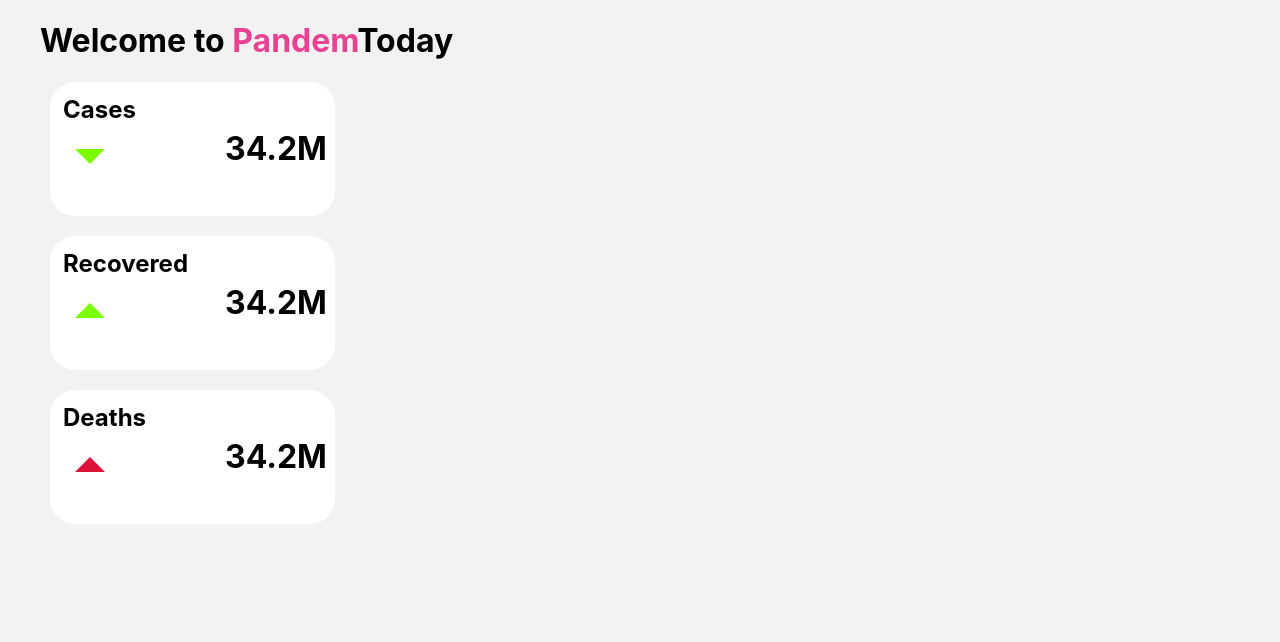
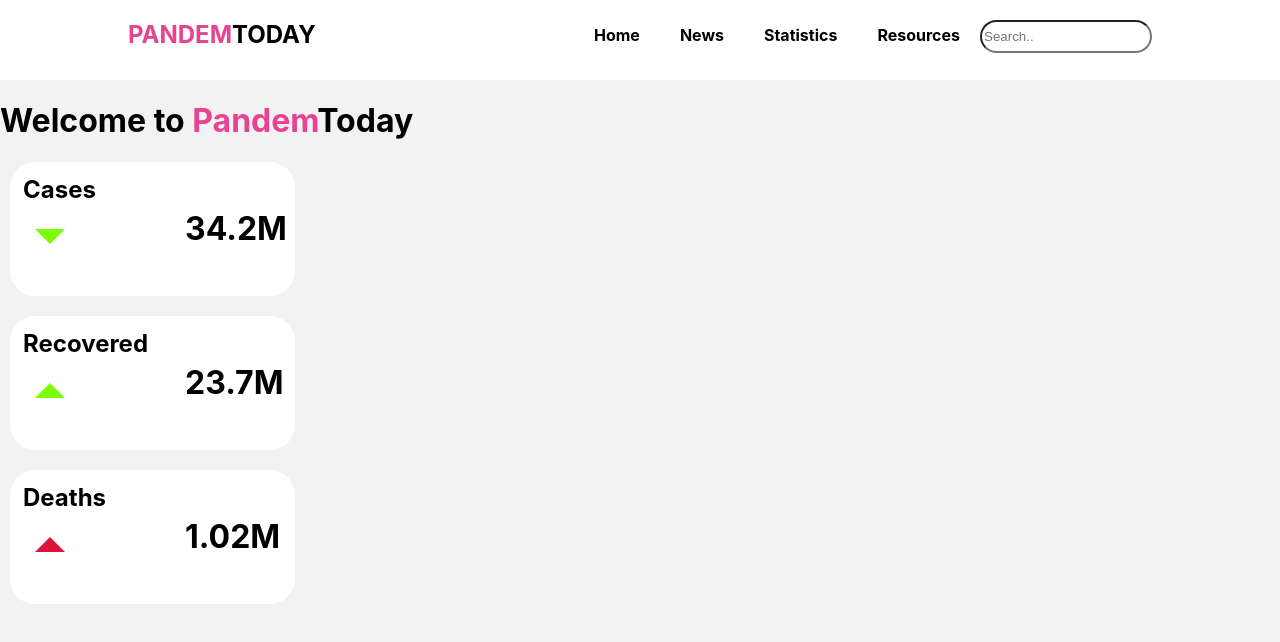
Before and after one commit to Jonathanferreras/PandemToday, a Next.js app: page / in a window 1280 px wide. Shown: the top 642 px of the page. Built offline with nearby package versions, Linux system fonts and the light colour scheme.

Commit message:
done: Create NavBar component, Create classes for styling of Navbar

```diff
--- /dev/null
+++ b/components/Navbar.js
@@ -0,0 +1,23 @@
+import Link from 'next/link'
+import Head from 'next/head'
+
+
+export default function Navbar(){
+  return(
+    <div className="navbar">
+      <div className="content">
+        <h2 className="logo"><span style={{ color: '#E84393' }}>PANDEM</span>TODAY</h2>
+        <div className="menu">
+          <Link  href="/"><a className="menu-item">Home</a></Link>
+          <Link className="menu-item" href="/"><a>News</a></Link>
+          <Link className="menu-item" href="/"><a>Statistics</a></Link>
+          <Link className="menu-item" href="/"><a>Resources</a></Link>
+
+          <div className="search-bar">
+            <input type="text" name="search" placeholder="Search.." />
+          </div>
+        </div>
+      </div>
+    </div>
+  )
+}
--- a/src/pages/index.js
+++ b/src/pages/index.js
@@ -1,5 +1,6 @@
 /* eslint-disable react/react-in-jsx-scope */
 import Head from 'next/head'
+import Navbar from '../../components/Navbar'
 import { useEffect, useState } from 'react'
 import { getArticles } from '../services/news/client'
 import Card from '../../components/card'
@@ -23,6 +24,8 @@ export default function Home () {
         <link rel="icon" href="/favicon.ico" />
       </Head>
 
+      <Navbar />
+
       <main>
         <h1>
           Welcome to <span style={{ color: '#E84393' }}>Pandem</span>Today
@@ -31,7 +34,7 @@ export default function Home () {
         <Card>
           <h2 className="card-title">Cases</h2>
           <div className="stats-area">
-            <div class="green-arrow-down"></div>
+            <div className="green-arrow-down"></div>
             <h1 className="case-numbers">34.2M</h1>
           </div>
         </Card>
@@ -39,16 +42,16 @@ export default function Home () {
         <Card>
           <h2 className="card-title">Recovered</h2>
           <div className="stats-area">
-            <div class="green-arrow-up"></div>
-            <h1 className="case-numbers">34.2M</h1>
+            <div className="green-arrow-up"></div>
+            <h1 className="case-numbers">23.7M</h1>
           </div>
         </Card>
 
         <Card>
           <h2 className="card-title">Deaths</h2>
           <div className="stats-area">
-            <div class="red-arrow-up"></div>
-            <h1 className="case-numbers">34.2M</h1>
+            <div className= "red-arrow-up"></div>
+            <h1 className="case-numbers">1.02M</h1>
           </div>
         </Card>
       </main>
--- a/src/styles/globals.css
+++ b/src/styles/globals.css
@@ -5,8 +5,8 @@ body {
   font-family: -apple-system, BlinkMacSystemFont, Segoe UI, Roboto, Oxygen,
     Ubuntu, Cantarell, Fira Sans, Droid Sans, Helvetica Neue, sans-serif;
   background-color: #F2F2F2;
-  margin-left: 20px;
-  margin-right: 20px;
+  /* margin-left: 20px;
+  margin-right: 20px; */
 }
 
 /* app colors
@@ -22,6 +22,50 @@ a {
 
 * {
   box-sizing: border-box;
+}
+
+.content{
+  margin-left: 10vw;
+  margin-right: 10vw;
+}
+
+.navbar{
+  width: 100vw;
+  height: 10vh;
+  background-color: white;
+}
+
+.logo{
+  color: '#E84393';
+  margin: 0;
+  padding-top: 20px;
+  float: left;
+}
+
+.menu{
+  float: right;
+  padding-top: 20px;
+}
+
+.menu a{
+  font-weight: bold;
+  margin-left: 20px;
+  margin-right: 20px;
+  padding-bottom: 20px;
+}
+
+.menu a:hover{
+  border-bottom: 5px solid #E84393;
+}
+
+.search-bar{
+  display: inline-block;
+}
+
+.search-bar input{
+  height: 33px;
+  width: 172px;
+  border-radius: 2em;
 }
 
 .card{
```
Also changed, not shown: tasks.txt.
